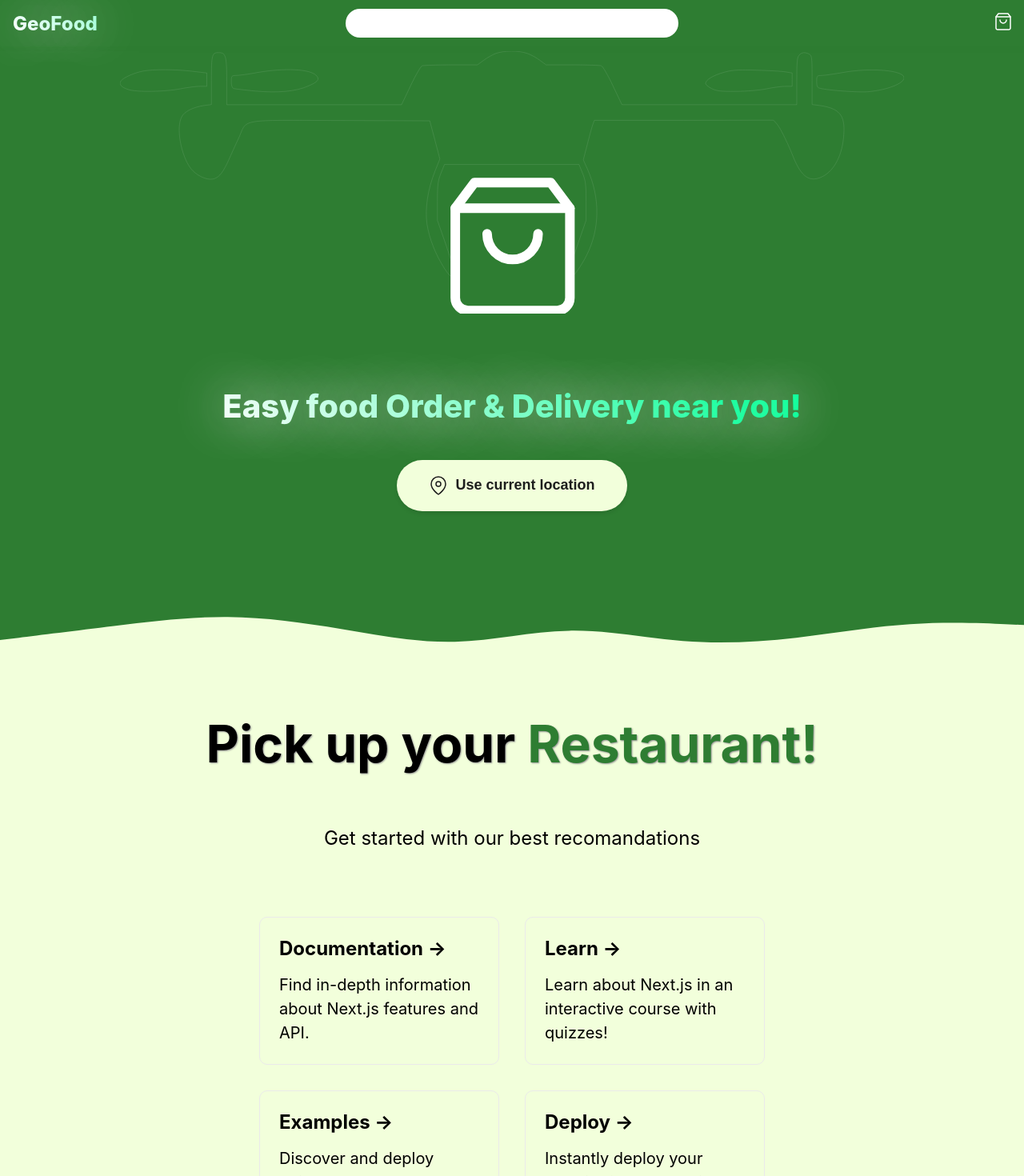
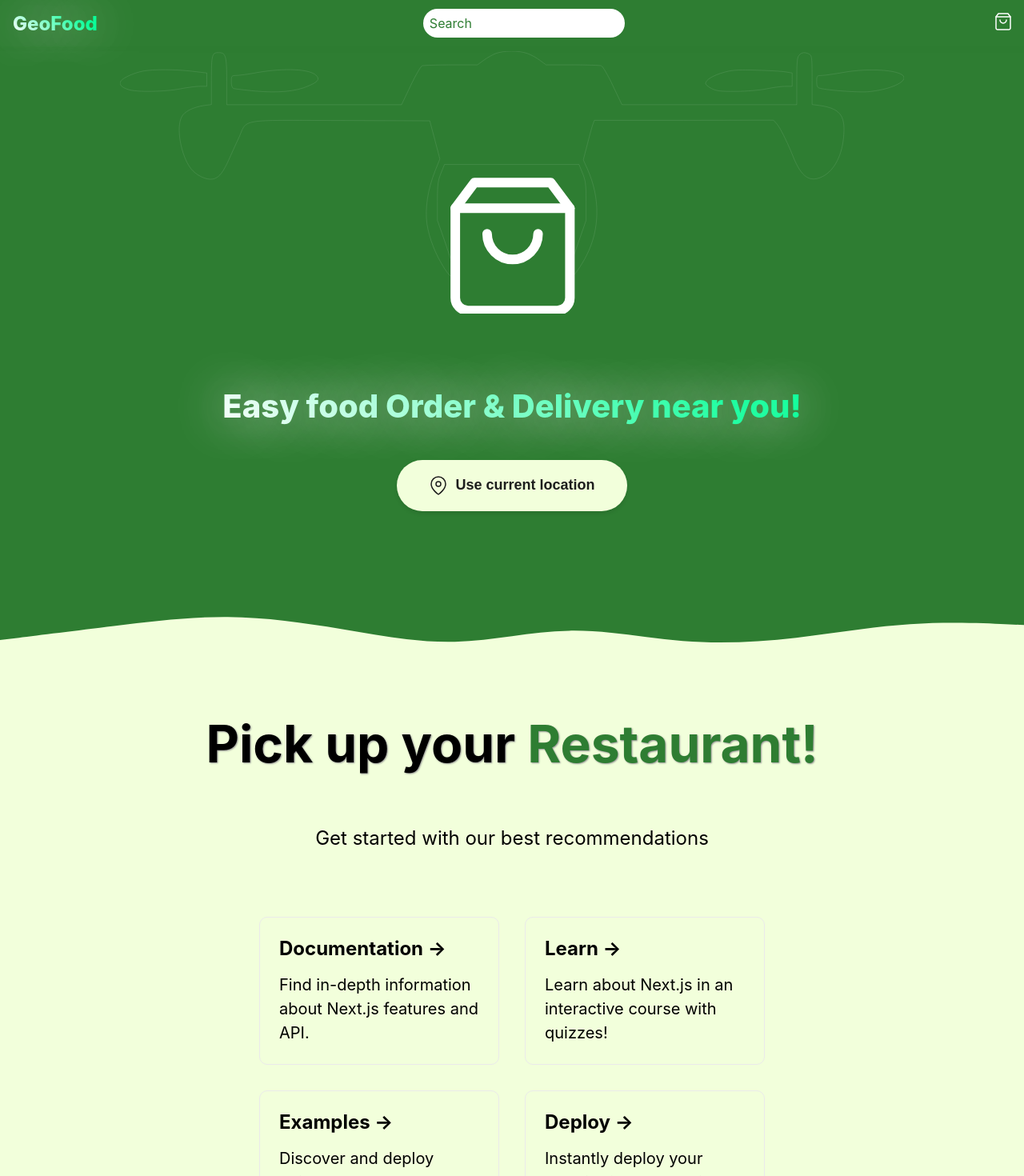
Before and after one commit to radudotat/food-order-delivery-pwa, a Next.js app: page / in a window 1280 px wide. Shown: the top 1470 px of the page at 80% size. Built offline with nearby package versions, Linux system fonts and the light colour scheme.

Commit message:
Fix the code for accessibility

```diff
--- a/next.config.js
+++ b/next.config.js
@@ -5,6 +5,10 @@ require('dotenv-safe').config({
 });
 
 const nextConfig = {
+  i18n: {
+    locales: ['en'],
+    defaultLocale: 'en',
+  },
   reactStrictMode: true,
   target: 'serverless',
   transformManifest: (manifest) => ['/'].concat(manifest), // add the homepage to the cache
--- a/pages/index.tsx
+++ b/pages/index.tsx
@@ -43,7 +43,10 @@ export default function Home() {
 
           <div className={styles.searchArea}>
             <div className={styles.searchForm}>
-              <input name="q" />
+              <label>
+                Search
+                <input name="q" />
+              </label>
             </div>
           </div>
 
@@ -68,7 +71,7 @@ export default function Home() {
         </h1>
 
         <p className={styles.description}>
-          Get started with our best recomandations
+          Get started with our best recommendations
         </p>
 
         <div className={styles.grid}>
--- a/styles/Home.module.css
+++ b/styles/Home.module.css
@@ -7,11 +7,10 @@
   flex-direction: column;
   justify-content: center;
   align-items: center;
-  background:
-    url(/svg/wave-top.svg) top/100% auto,
+  background: url(/svg/wave-top.svg) top/100% auto,
     url(/svg/wave-bottom.svg) bottom/100% auto,
-    linear-gradient(#f2ffdb,#f2ffdb) content-box;
-  background-repeat:no-repeat;
+    linear-gradient(#f2ffdb, #f2ffdb) content-box;
+  background-repeat: no-repeat;
 }
 
 .main .container {
@@ -30,7 +29,7 @@
   text-align: center;
 }
 
-.hero > svg{
+.hero > svg {
   margin-top: 4em;
 }
 
@@ -38,13 +37,10 @@
   font-size: 250%;
   padding: 4rem 0 1rem 0;
   font-weight: 800;
-  background: -webkit-linear-gradient(
-45deg
-, #ffffff, #00ff95 80%);
+  background: -webkit-linear-gradient(45deg, #ffffff, #00ff95 80%);
   -webkit-background-clip: text;
   -webkit-text-fill-color: transparent;
   text-shadow: rgb(235, 235, 235) 0px 0px 60px;
-
 }
 
 .hero button {
@@ -85,9 +81,7 @@
 .logoArea {
   font-size: 150%;
   font-weight: 800;
-  background: -webkit-linear-gradient(
-45deg
-, #ffffff, #00ff95 80%);
+  background: -webkit-linear-gradient(45deg, #ffffff, #00ff95 80%);
   -webkit-background-clip: text;
   -webkit-text-fill-color: transparent;
   text-shadow: rgb(235, 235, 235) 0px 0px 60px;
@@ -215,12 +209,11 @@
   justify-content: space-between;
   align-items: center;
   padding: 0 1em;
-
 }
 
-.navLayout > div {
+/* .navLayout > div {
   flex: 1;
-}
+} */
 
 .searchForm {
   background-color: white;
@@ -234,11 +227,16 @@
 .searchForm input {
   border: 0;
   outline: none;
-  color: #1d1d1d !important;
+  color: #1d1d1d;
   font-weight: 700;
 }
 
-.cartArea{
+.searchForm label {
+  color: #2e7d32;
+  /* opacity: 0.2; */
+}
+
+.cartArea {
   text-align: end;
 }
 
@@ -250,7 +248,6 @@
   justify-content: flex-end;
   flex-wrap: nowrap;
   list-style-type: none;
-
 }
 
 .cartArea > ul > li {
```
